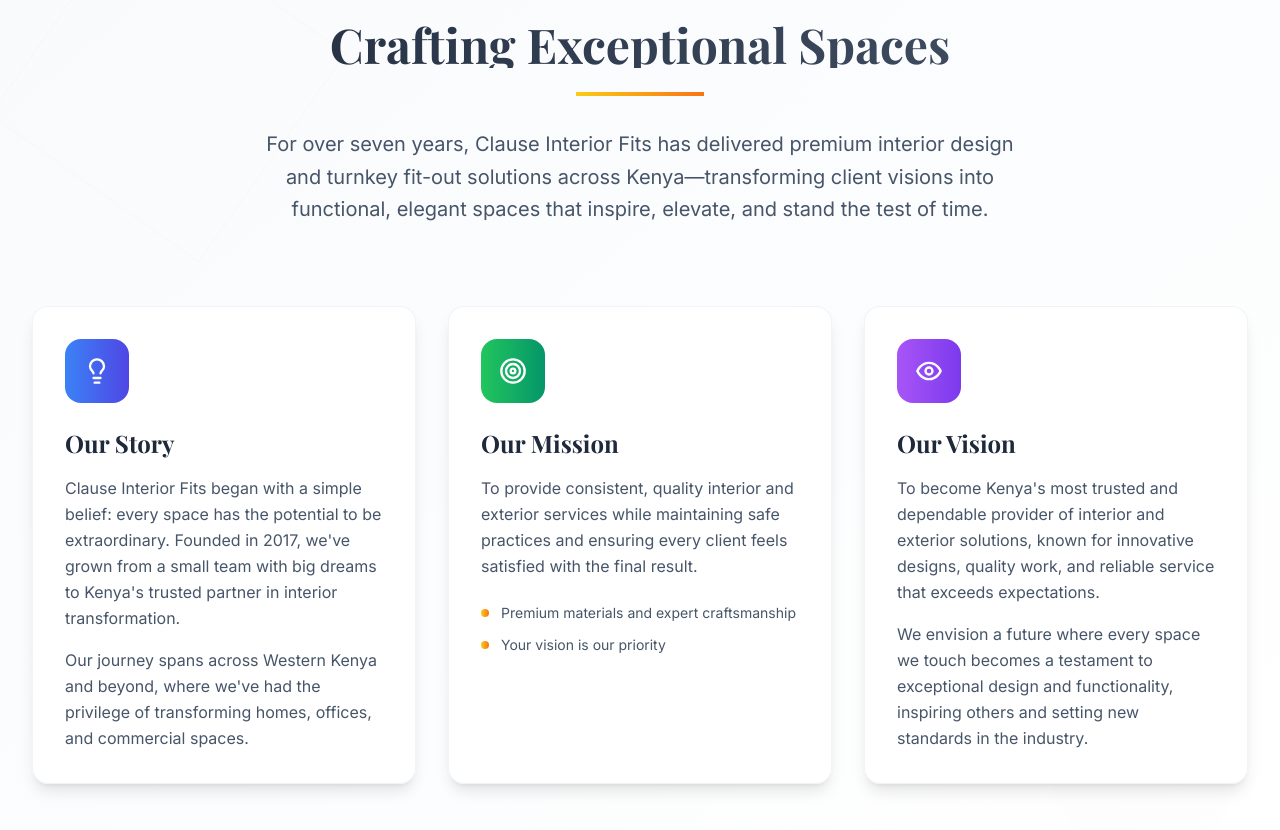
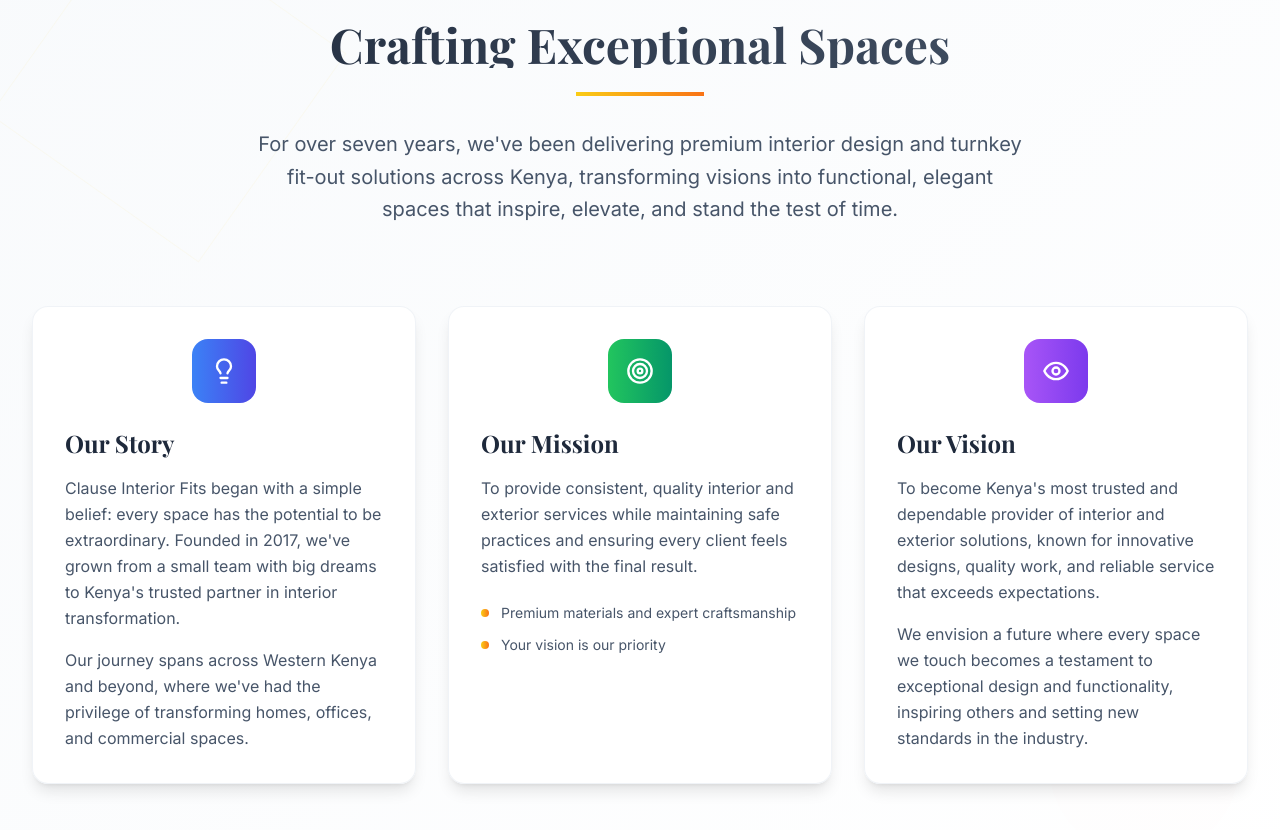
Before and after one commit to kevwasonga/K_Builders, a React (Vite) app: page / in a window 1280 px wide. Shown: the part 920-1750 px from the top of the page. Built offline with nearby package versions, Linux system fonts and the light colour scheme.

Commit message:
Center icons in mission, vision, and story cards

```diff
--- a/src/components/About.tsx
+++ b/src/components/About.tsx
@@ -20,7 +20,7 @@ function About() {
           </h2>
           <div className="w-32 h-1 bg-gradient-to-r from-yellow-400 to-orange-500 mx-auto mb-8"></div>
           <p className="text-xl text-slate-600 max-w-3xl mx-auto leading-relaxed">
-            For over seven years, Clause Interior Fits has delivered premium interior design and turnkey fit-out solutions across Kenya—transforming client visions into functional, elegant spaces that inspire, elevate, and stand the test of time.
+            For over seven years, we've been delivering premium interior design and turnkey fit-out solutions across Kenya, transforming visions into functional, elegant spaces that inspire, elevate, and stand the test of time.
           </p>
         </div>
 
@@ -28,8 +28,10 @@ function About() {
         <div className="grid md:grid-cols-3 gap-8 mb-20">
           {/* Our Story */}
           <div className="card-elegant">
-            <div className="w-16 h-16 bg-gradient-to-r from-blue-500 to-indigo-600 rounded-2xl flex items-center justify-center mb-6">
-              <Lightbulb size={28} className="text-white" />
+            <div className="flex justify-center mb-6">
+              <div className="w-16 h-16 bg-gradient-to-r from-blue-500 to-indigo-600 rounded-2xl flex items-center justify-center">
+                <Lightbulb size={28} className="text-white" />
+              </div>
             </div>
             <h3 className="text-2xl font-display font-bold text-slate-800 mb-4">Our Story</h3>
             <p className="text-slate-600 leading-relaxed mb-4">
@@ -45,8 +47,10 @@ function About() {
 
           {/* Mission */}
           <div className="card-elegant">
-            <div className="w-16 h-16 bg-gradient-to-r from-green-500 to-emerald-600 rounded-2xl flex items-center justify-center mb-6">
-              <Target size={28} className="text-white" />
+            <div className="flex justify-center mb-6">
+              <div className="w-16 h-16 bg-gradient-to-r from-green-500 to-emerald-600 rounded-2xl flex items-center justify-center">
+                <Target size={28} className="text-white" />
+              </div>
             </div>
             <h3 className="text-2xl font-display font-bold text-slate-800 mb-4">Our Mission</h3>
             <p className="text-slate-600 leading-relaxed mb-6">
@@ -67,8 +71,10 @@ function About() {
 
           {/* Vision */}
           <div className="card-elegant">
-            <div className="w-16 h-16 bg-gradient-to-r from-purple-500 to-violet-600 rounded-2xl flex items-center justify-center mb-6">
-              <Eye size={28} className="text-white" />
+            <div className="flex justify-center mb-6">
+              <div className="w-16 h-16 bg-gradient-to-r from-purple-500 to-violet-600 rounded-2xl flex items-center justify-center">
+                <Eye size={28} className="text-white" />
+              </div>
             </div>
             <h3 className="text-2xl font-display font-bold text-slate-800 mb-4">Our Vision</h3>
             <p className="text-slate-600 leading-relaxed mb-4">
```
